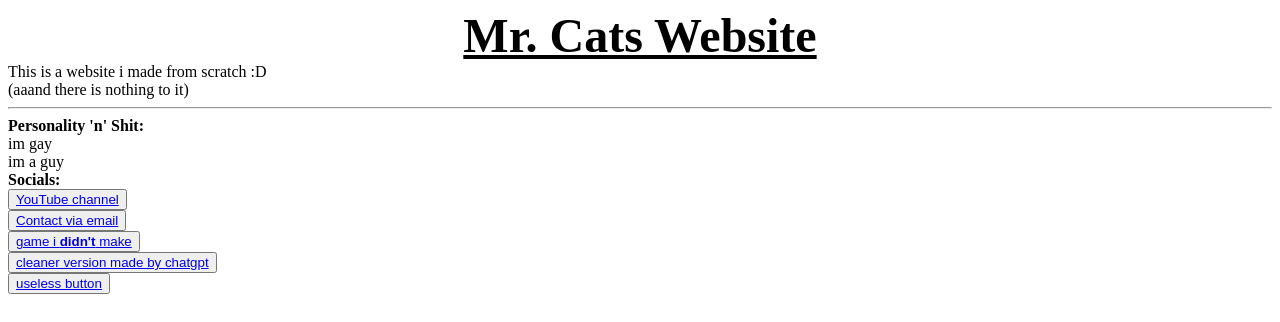
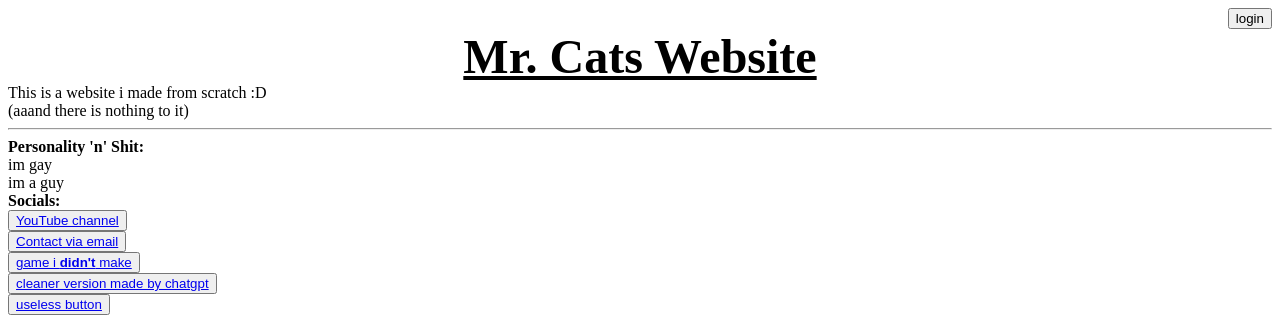
Before and after one commit to MrCatGitHub/website, a website: page index.html in a window 1280 px wide. Shown: the top 322 px of the page. Drawn offline with Linux system fonts and the light colour scheme.

Commit message:
Update index.html

```diff
--- a/index.html
+++ b/index.html
@@ -4,8 +4,12 @@
     <title>Mr. Cats Website</title>
     <link rel="icon" type="image/x-icon" href="/img/goober.ico">
     <meta name="viewport" content="width=device-width, initial-scale=1.0">
+    <script src="https://www.google.com/recaptcha/enterprise.js?render=6LcxkgcqAAAAAMcrZfmzt1Y5H5ufGVZ_GDWDoJzw"></script>
 </head>
 <body>
+    <div style="text-align: right">
+        <button>login</button>
+    </div>
     <div style="text-align: center;">
         <font size="10"><b><u>Mr. Cats Website</h1></u></b></font>
     </div>
```
